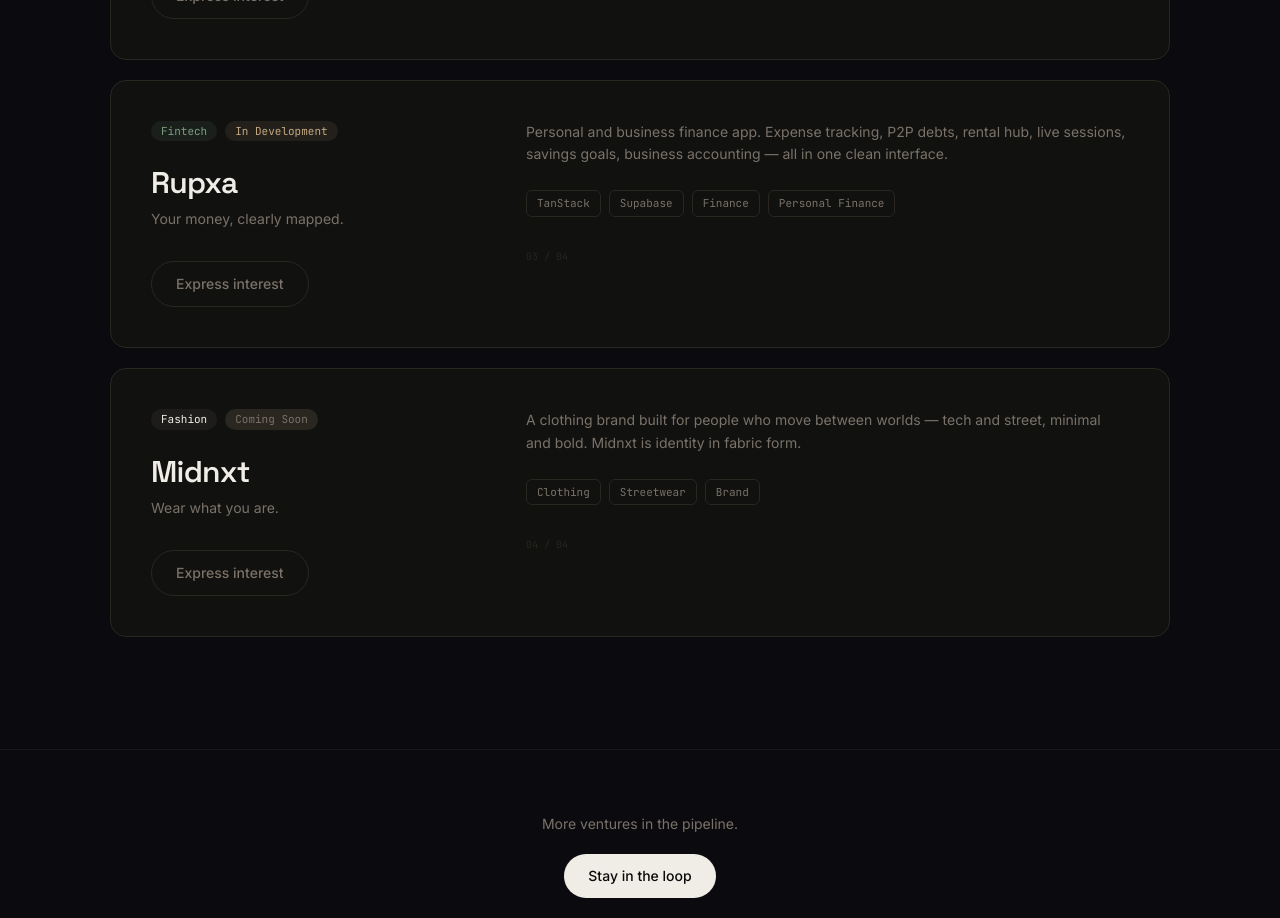
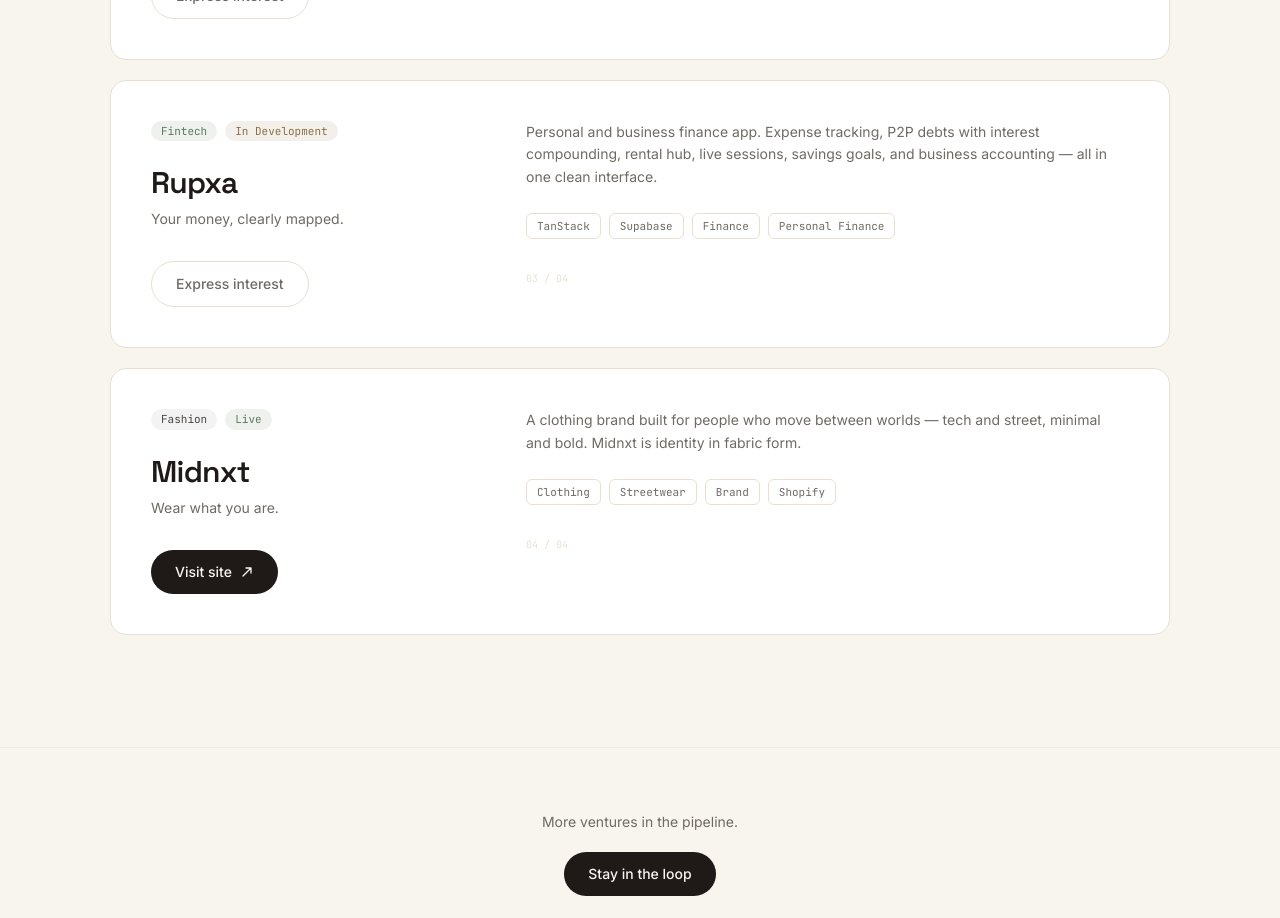
Before and after one commit to KonvexaHQ/konvexa-website, a Next.js app: page /work in a window 1280 px wide. Shown: the part 900-1818 px from the top of the page. Built offline with nearby package versions, Linux system fonts and the light colour scheme.

Commit message:
feat: warm ivory theme + Rupxa rename

```diff
--- a/src/app/globals.css
+++ b/src/app/globals.css
@@ -8,18 +8,18 @@
   }
 
   body {
-    background-color: #0b0b0f;
-    color: #ffffff;
+    background-color: #F8F5EF;
+    color: #1F1A17;
     font-feature-settings: "ss01" on;
   }
 
   ::selection {
-    background-color: #4f8cff;
-    color: #0b0b0f;
+    background-color: #8B6F47;
+    color: #F8F5EF;
   }
 
   *:focus-visible {
-    outline: 2px solid #4f8cff;
+    outline: 2px solid #8B6F47;
     outline-offset: 3px;
     border-radius: 2px;
   }
@@ -43,14 +43,14 @@
     background: linear-gradient(
       90deg,
       transparent,
-      rgba(79, 140, 255, 0.3) 30%,
-      rgba(255, 122, 24, 0.2) 70%,
+      rgba(139, 111, 71, 0.3) 30%,
+      rgba(160, 82, 45, 0.2) 70%,
       transparent
     );
   }
 
   .btn-primary {
-    @apply inline-flex items-center justify-center gap-2 rounded-full bg-signal px-6 py-3 text-sm font-medium text-void transition-all duration-200 hover:-translate-y-0.5 hover:bg-white/90 active:translate-y-0;
+    @apply inline-flex items-center justify-center gap-2 rounded-full bg-signal px-6 py-3 text-sm font-medium text-void transition-all duration-200 hover:-translate-y-0.5 hover:bg-signal/90 active:translate-y-0;
   }
 
   .btn-ghost {
@@ -58,7 +58,7 @@
   }
 
   .venture-card {
-    @apply relative rounded-2xl border border-border bg-surface p-7 transition-all duration-300 hover:border-border/80 hover:bg-surface-raised;
+    @apply relative rounded-2xl border border-border bg-surface p-7 transition-all duration-300 hover:border-border/60 hover:shadow-sm hover:shadow-border;
   }
 }
 
--- a/src/lib/ventures.ts
+++ b/src/lib/ventures.ts
@@ -7,7 +7,7 @@
   categoryColor: string;
   status: "Live" | "In Development" | "Coming Soon";
   accentColor: string;
-  href: string; // external site when live
+  href: string;
   tags: string[];
 };
 
@@ -21,7 +21,7 @@
     category: "Security",
     categoryColor: "text-breach bg-breach/10",
     status: "In Development",
-    accentColor: "#FF7A18",
+    accentColor: "#A0522D",
     href: "#",
     tags: ["OWASP ZAP", "AI Analysis", "VAPT", "SaaS"],
   },
@@ -34,7 +34,7 @@
     category: "Dev Tools",
     categoryColor: "text-scan bg-scan/10",
     status: "In Development",
-    accentColor: "#4F8CFF",
+    accentColor: "#8B6F47",
     href: "#",
     tags: ["Test Automation", "QA", "CI/CD", "SaaS"],
   },
@@ -43,11 +43,11 @@
     name: "Rupxa",
     tagline: "Your money, clearly mapped.",
     description:
-    "Personal and business finance app. Expense tracking, P2P debts, rental hub, live sessions, savings goals, business accounting — all in one clean interface.",
+      "Personal and business finance app. Expense tracking, P2P debts with interest compounding, rental hub, live sessions, savings goals, and business accounting — all in one clean interface.",
     category: "Fintech",
     categoryColor: "text-clear bg-clear/10",
     status: "In Development",
-  accentColor: "#7A9E7E",
+    accentColor: "#5C7A5C",
     href: "#",
     tags: ["TanStack", "Supabase", "Finance", "Personal Finance"],
   },
@@ -58,10 +58,10 @@
     description:
       "A clothing brand built for people who move between worlds — tech and street, minimal and bold. Midnxt is identity in fabric form.",
     category: "Fashion",
-    categoryColor: "text-signal bg-signal/5",
-    status: "Coming Soon",
-    accentColor: "#FFFFFF",
-    href: "#",
-    tags: ["Clothing", "Streetwear", "Brand"],
+    categoryColor: "text-signal/80 bg-signal/5",
+    status: "Live",
+    accentColor: "#1F1A17",
+    href: "https://midnxt.com",
+    tags: ["Clothing", "Streetwear", "Brand", "Shopify"],
   },
 ];
--- a/tailwind.config.ts
+++ b/tailwind.config.ts
@@ -5,21 +5,21 @@
   theme: {
     extend: {
       colors: {
-  void: "#0A0A0A",
-  signal: "#F0EDE6",
-  scan: "#C4A882",
-  breach: "#A0855A",
-  clear: "#7A9E7E",
-  surface: {
-    DEFAULT: "#111110",
-    raised: "#181714",
-  },
-  border: {
-    DEFAULT: "#2A2620",
-    subtle: "#1E1B17",
-  },
-  muted: "#7A7268",
-},
+        void: "#F8F5EF",        // Primary Background — Warm Ivory
+        signal: "#1F1A17",      // Primary Text — Rich Charcoal
+        surface: {
+          DEFAULT: "#FFFFFF",   // Card Background — Pure White
+          raised: "#FAF8F4",    // Slightly lifted surface
+        },
+        border: {
+          DEFAULT: "#E8DFD2",   // Borders — Soft Beige
+          subtle: "#F0EAE0",
+        },
+        muted: "#6F6A63",       // Secondary Text — Slate Gray
+        scan: "#8B6F47",        // Accent Brown — links, highlights
+        breach: "#A0522D",      // Accent Dark Brown — warnings
+        clear: "#5C7A5C",       // Success Green — muted
+      },
       fontFamily: {
         display: ["var(--font-display)", "sans-serif"],
         sans: ["var(--font-sans)", "sans-serif"],
@@ -37,15 +37,10 @@
           "0%": { opacity: "0" },
           "100%": { opacity: "1" },
         },
-        shimmer: {
-          "0%": { transform: "translateX(-100%)" },
-          "100%": { transform: "translateX(100%)" },
-        },
       },
       animation: {
         "fade-up": "fade-up 0.7s ease-out both",
         "fade-in": "fade-in 0.5s ease-out both",
-        shimmer: "shimmer 2.4s ease-in-out infinite",
       },
     },
   },
```
Lines whose indentation alone changed are shown as unchanged.
